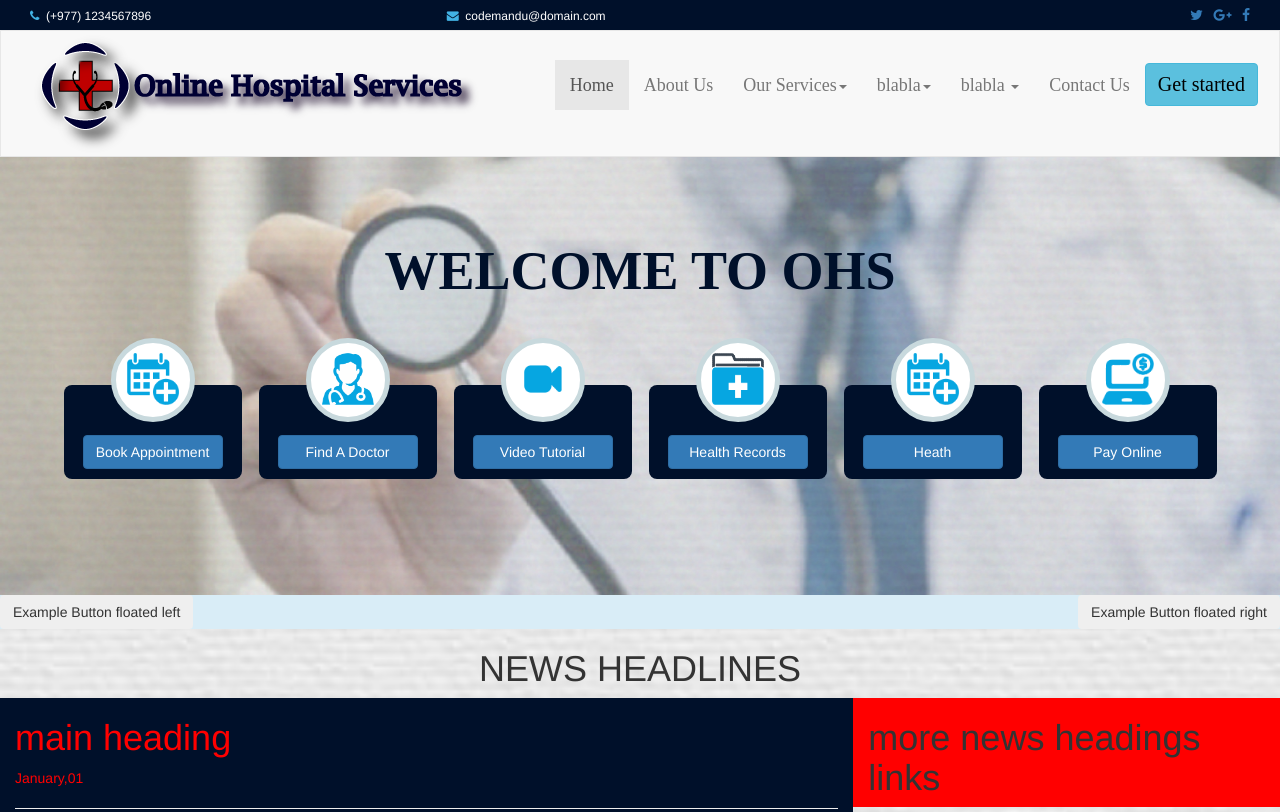
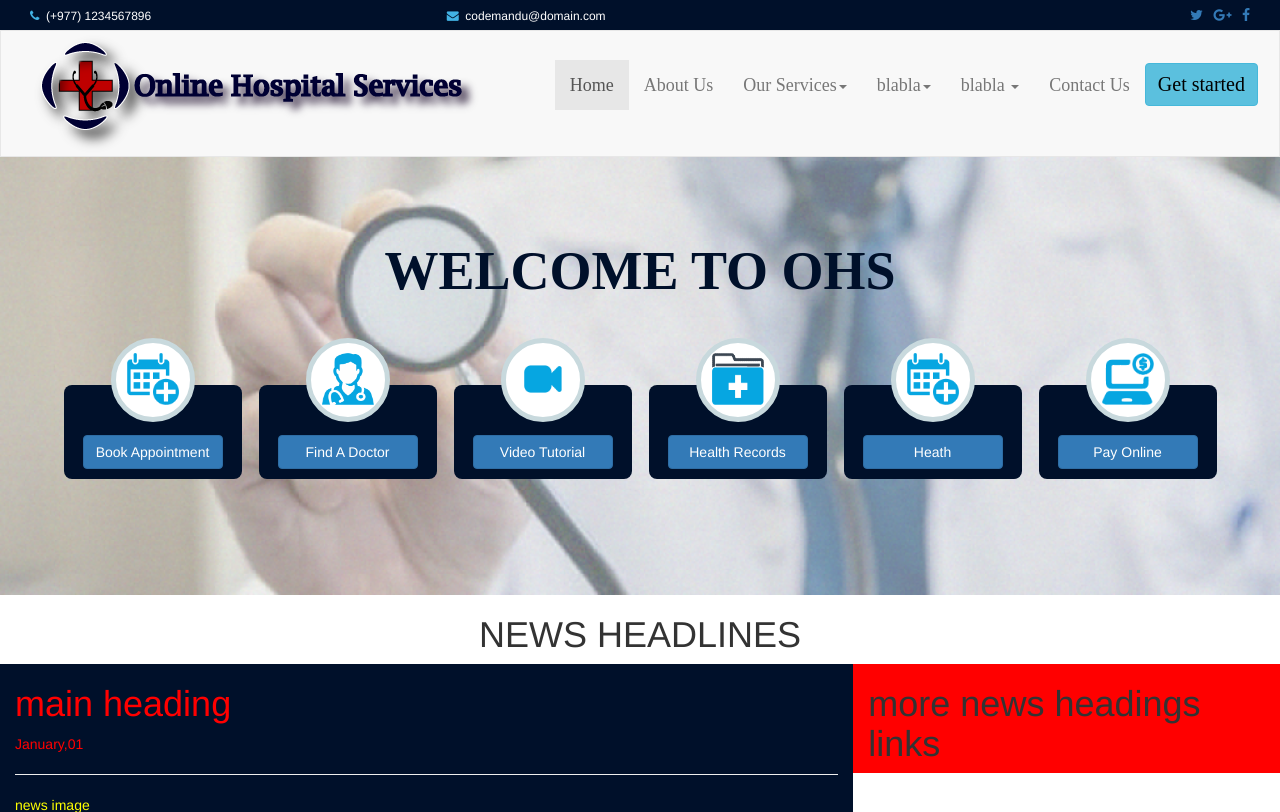
Before and after one commit to sajanbasnet75/OHS, a PHP site: page / in a window 1280 px wide. Shown: the top 812 px of the page. Run offline with PHP 8.4, Linux system fonts and the light colour scheme.

Commit message:
Revert "front end"
This reverts commit 9136a637de05399ec4f184afbd7fdf87d695dff0.

```diff
--- a/css/main.css
+++ b/css/main.css
@@ -7,7 +7,6 @@
      	float: left;
      	color: red;
      }
-
     #top-lefts{
         display: none;
     }
@@ -136,5 +135,3 @@
     top: -47px;
     width: 84px;
 }
-.ee{background:rgba(0, 0, 0, 0) url("../images/bg.jpg") no-repeat scroll 0 0/cover;padding:0;
-}
--- a/index.php
+++ b/index.php
@@ -12,10 +12,12 @@
 	<link rel="stylesheet" type="text/css" href="css/main.css">
 	<link rel="stylesheet"  href="bootstrap/css/font-awesome.min.css">
 	 <link rel="stylesheet" href="https://maxcdn.bootstrapcdn.com/font-awesome/4.7.0/css/font-awesome.min.css">
+  <script src="jquery/jquery.js"></script>
+   <script src="jquery/nav-shrink.js"></script>
 	<script src="bootstrap/js/bootstrap.js"></script>
-     <?php include("jquery-ajax-links.php"); ?>
+
 </head>
-<body class="ee">
+<body>
  <header class="main-header">
  <div class="header-top">
  <div class="container-fluid">
@@ -34,6 +36,7 @@
  </div>
  </div>
 </header>
+
 <!--main navigation part with logo-->
 <?php
 include("navig.php");
@@ -76,11 +79,6 @@
 
 </div>
 
-<div class="bg-info clearfix">
-  <button class="btn btn-secondary pull-left">Example Button floated left</button>
-  <button class="btn btn-secondary pull-right">Example Button floated right</button>
-</div>
-
 <!--news part-->
 <?php
 include("news-headlines.php");
--- a/jquery-ajax-links.php
+++ /dev/null
@@ -1,3 +0,0 @@
- <script src="jquery/jquery.js"></script>
- <script src="jquery/nav-shrink.js"></script>
- <script src="jquery/ajax-jquery.js"></script>
--- a/jquery/ajax-jquery.js
+++ /dev/null
@@ -1,9 +0,0 @@
-$(function(){
-
-
-});
-
-<?php
-echo("my first php program ");
-
-?>
--- a/news-headlines.php
+++ b/news-headlines.php
@@ -1,7 +1,7 @@
 
  <!--news main part-->
 <center><h1 class="news-headline"> NEWS HEADLINES</h1></center>
-<div class="ee">
+<div class="">
    <div class="col-xs-12 col-sm-12 col-md-8 col-lg-8" style="background-color:#00102a;">
    	    <!--news header-->
    	   <div class="news-header" style="color:red;">
```
Also changed, not shown: images/banner.png, images/bg.jpg (deleted). Lines whose indentation alone changed are shown as unchanged.
